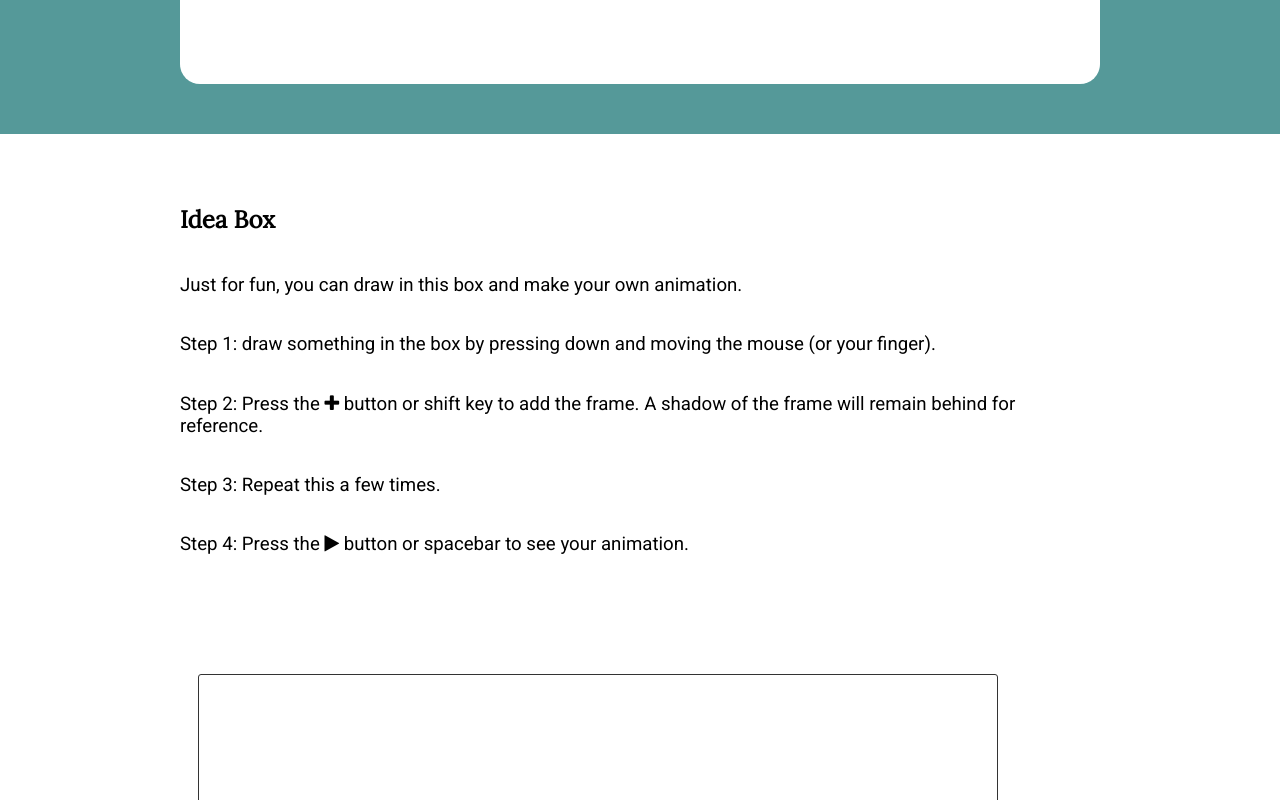
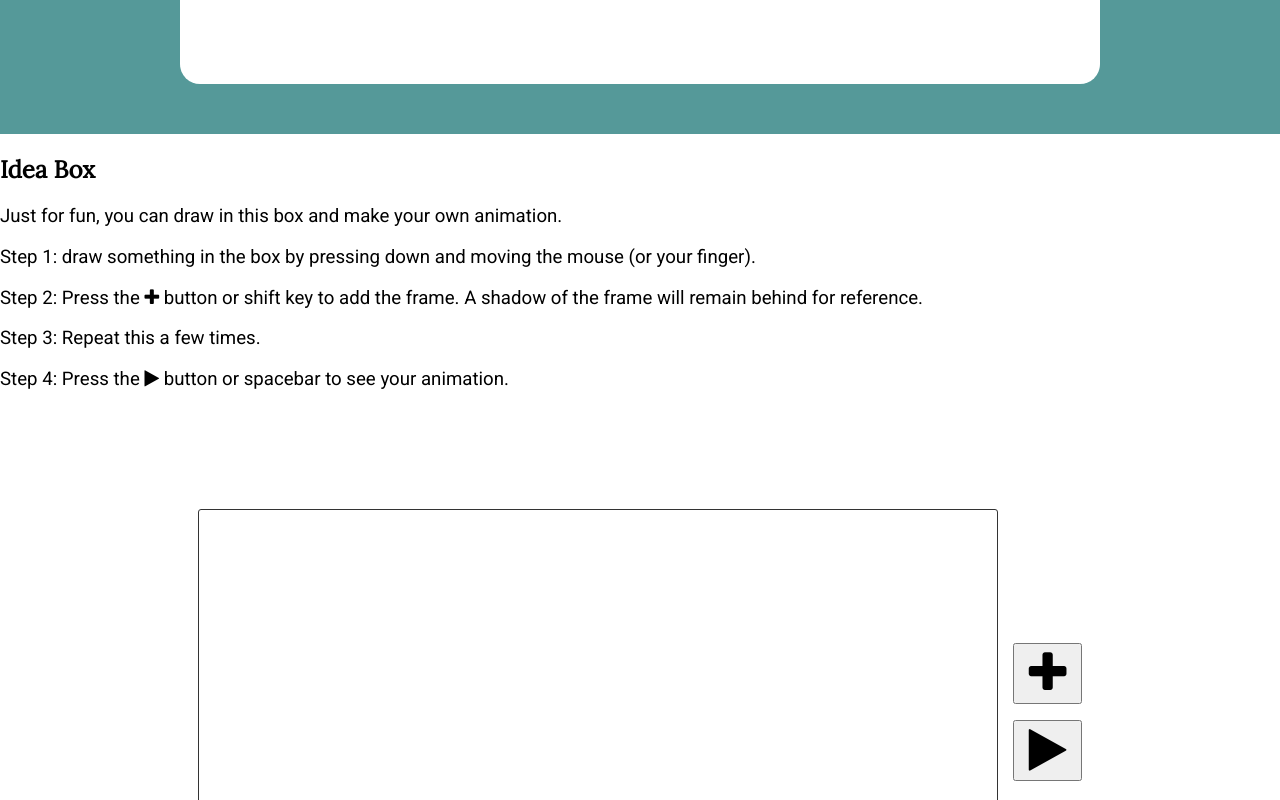
Before and after one commit to joevus/portfolio-ideabox, a React (Create React App) app: page / in a window 1280 px wide. Shown: the part 2980-3780 px from the top of the page. Built offline with nearby package versions, Linux system fonts and the light colour scheme.

Commit message:
fixed issue around sizing of canvas and its container.

```diff
--- a/src/components/main/ideabox/ideabox.js
+++ b/src/components/main/ideabox/ideabox.js
@@ -130,7 +130,7 @@ class Ideabox extends React.Component {
 
   render() {
     return(
-      <section id="ideabox" className="container">
+      <section id="ideabox">
         <h1>Idea Box</h1>
         <p>Just for fun, you can draw in this box and make your own animation.</p>
         <p><span>Step 1:</span> draw something in the box by pressing down and moving the mouse (or your finger).</p>
```
